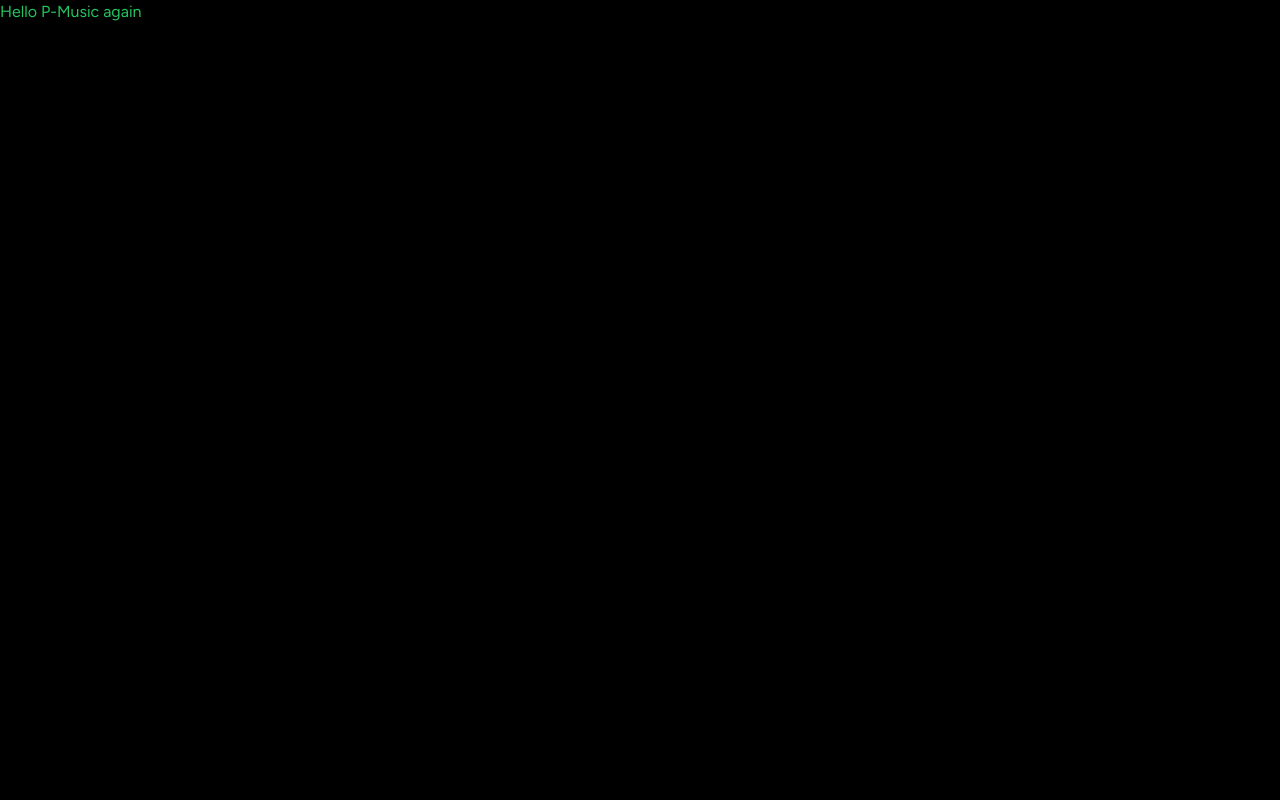
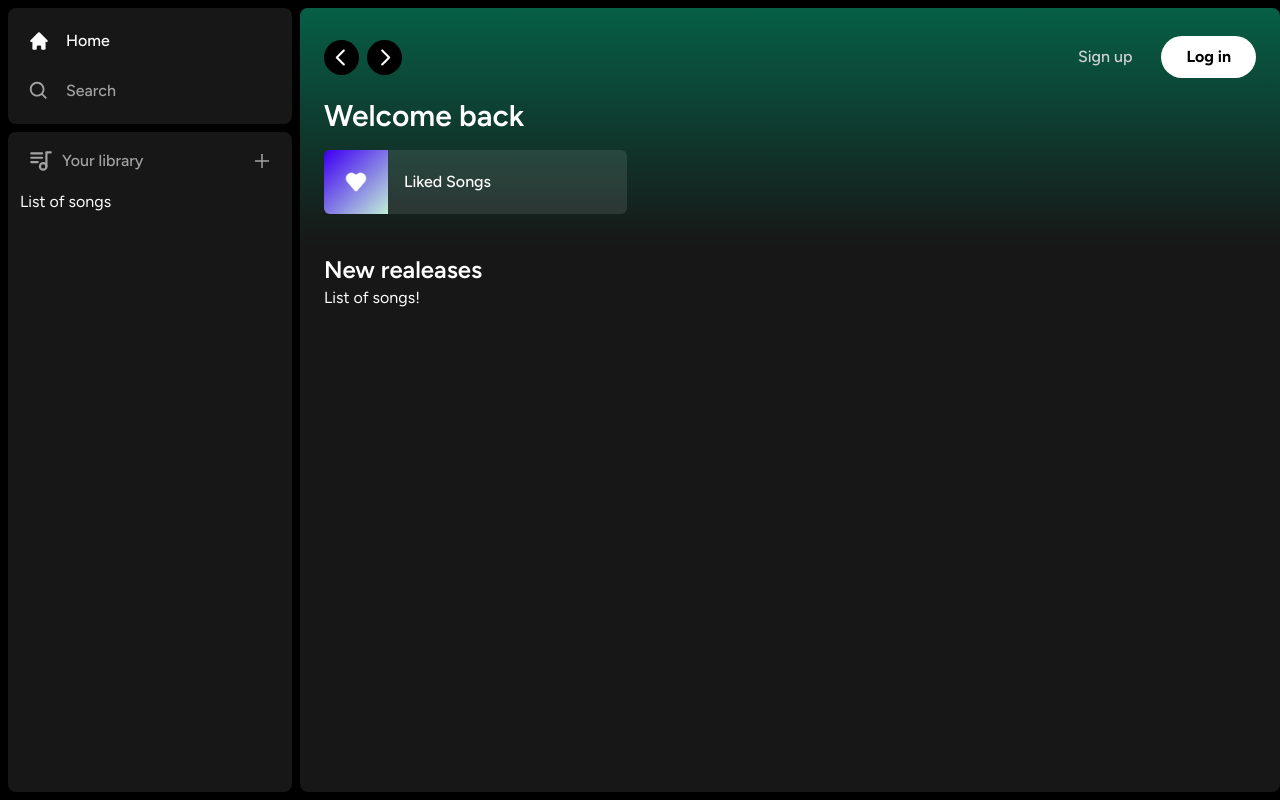
Before and after one commit to Emperordmasac/P-Music, a Next.js app: page / in a window 1280 px wide. Built offline with nearby package versions, Linux system fonts and the light colour scheme.

Commit message:
feat: implement app layout

```diff
--- a/app/(site)/page.tsx
+++ b/app/(site)/page.tsx
@@ -1,3 +1,28 @@
+import Header from "@/components/global/header"
+import ListItem from "@/components/global/list-item"
+
 export default function Home() {
-  return <div className=" text-green-500">Hello P-Music again</div>
+  return (
+    <div className=" bg-neutral-900 rounded-lg h-full w-full overflow-hidden overflow-y-auto">
+      <Header>
+        <div className=" mb-2">
+          <h1 className=" text-white text-3xl font-semibold">Welcome back</h1>
+          <div className="grid grid-cols-1 sm:grid-cols-2 xl:grid-cols-3 2xl:grid-cols-4 gap-3 mt-4">
+            <ListItem
+              image="/images/liked.png"
+              name="Liked Songs"
+              href="liked"
+            />
+          </div>
+        </div>
+      </Header>
+
+      <div className="mt-2 mb-7 px-6">
+        <div className=" flex justify-between items-center">
+          <h1 className=" text-white text-2xl font-semibold">New realeases</h1>
+        </div>
+        <div>List of songs!</div>
+      </div>
+    </div>
+  )
 }
--- a/app/layout.tsx
+++ b/app/layout.tsx
@@ -1,6 +1,9 @@
 import type { Metadata } from "next"
 import { Figtree } from "next/font/google"
+
 import "./globals.css"
+
+import Siderbar from "@/components/global/sidebar"
 
 const font = Figtree({ subsets: ["latin"] })
 
@@ -16,7 +19,9 @@
 }>) {
   return (
     <html lang="en">
-      <body className={font.className}>{children}</body>
+      <body className={font.className}>
+        <Siderbar>{children}</Siderbar>
+      </body>
     </html>
   )
 }
--- /dev/null
+++ b/components/global/header.tsx
@@ -0,0 +1,73 @@
+"use client"
+
+import { HiHome } from "react-icons/hi"
+import { twMerge } from "tailwind-merge"
+import { BiSearch } from "react-icons/bi"
+import { useRouter } from "next/navigation"
+import { RxCaretLeft, RxCaretRight } from "react-icons/rx"
+
+import Button from "@/components/ui/button"
+
+interface HeaderProps {
+  className?: string
+  children: React.ReactNode
+}
+
+export default function Header({ className, children }: HeaderProps) {
+  const router = useRouter()
+
+  const handleLogout = () => {
+    //handle logout
+  }
+
+  return (
+    <div
+      className={twMerge(
+        " h-fit bg-gradient-to-b from-emerald-800 p-6",
+        className
+      )}
+    >
+      <div className="w-full mb-4 flex items-center justify-between">
+        <div className="hidden md:flex gap-x-2 items-center">
+          <button
+            onClick={() => router.back()}
+            className=" rounded-full bg-black flex items-center justify-center hover:opacity-75 transition"
+          >
+            <RxCaretLeft size={35} className=" text-white" />
+          </button>
+          <button
+            onClick={() => router.forward()}
+            className=" rounded-full bg-black flex items-center justify-center hover:opacity-75 transition"
+          >
+            <RxCaretRight size={35} className=" text-white" />
+          </button>
+        </div>
+
+        <div className="flex md:hidden gap-x-2 items-center">
+          <button className=" rounded-full p-2 bg-white flex items-center justify-center hover:opacity-75 transition">
+            <HiHome className=" text-black " size={20} />
+          </button>
+
+          <button className=" rounded-full p-2 bg-white flex items-center justify-center hover:opacity-75 transition">
+            <BiSearch className=" text-black " size={20} />
+          </button>
+        </div>
+
+        <div className="flex items-center justify-between gap-x-4">
+          <>
+            <div>
+              <Button className=" bg-transparent text-neutral-300 font-medium">
+                Sign up
+              </Button>
+            </div>
+            <div>
+              <Button className=" bg-white px-6 py-2">Log in</Button>
+            </div>
+          </>
+        </div>
+      </div>
+
+      {children}
+    </div>
+  )
+}
--- /dev/null
+++ b/components/global/list-item.tsx
@@ -0,0 +1,35 @@
+"use client"
+
+import Image from "next/image"
+import { FaPlay } from "react-icons/fa"
+import { useRouter } from "next/navigation"
+
+interface ListItemProps {
+  image: string
+  name: string
+  href: string
+}
+
+export default function ListItem({ image, href, name }: ListItemProps) {
+  const router = useRouter()
+
+  const onClick = () => {
+    //-- Add authentication before push
+    router.push(href)
+  }
+
+  return (
+    <button
+      onClick={onClick}
+      className=" relative group flex items-center rounded-md overflow-hidden gap-x-4 bg-neutral-100/10 hover:bg-neutral-100/20 transition pr-4"
+    >
+      <div className=" relative min-h-[64px] min-w-[64px]">
+        <Image className="object-cover" src={image} alt="image" fill />
+      </div>
+      <p className="font-medium truncate py-5">{name}</p>
+      <div className=" absolute transition opacity-0 rounded-full flex items-center justify-center bg-green-500 p-4 drop-shadow-md right-5 group-hover:opacity-100 hover:scale-110">
+        <FaPlay className=" text-black" />
+      </div>
+    </button>
+  )
+}
--- /dev/null
+++ b/components/global/sidebar-item.tsx
@@ -0,0 +1,30 @@
+import Link from "next/link"
+import { IconType } from "react-icons"
+import { twMerge } from "tailwind-merge"
+
+interface SidebarItemProps {
+  icon: IconType
+  label: string
+  active?: boolean
+  href: string
+}
+
+export default function SidebarItem({
+  icon: Icon,
+  label,
+  active,
+  href
+}: SidebarItemProps) {
+  return (
+    <Link
+      href={href}
+      className={twMerge(
+        "flex flex-row h-auto items-center w-full gap-x-4 font-medium cursor-pointer hover:text-white transition text-neutral-400 py-1",
+        active && "text-white"
+      )}
+    >
+      <Icon size={26} />
+      <p className=" truncate w-full">{label}</p>
+    </Link>
+  )
+}
--- /dev/null
+++ b/components/global/sidebar.tsx
@@ -0,0 +1,53 @@
+"use client"
+
+import { useMemo } from "react"
+import { HiHome } from "react-icons/hi"
+import { BiSearch } from "react-icons/bi"
+import { usePathname } from "next/navigation"
+
+import Box from "@/components/ui/box"
+import SongLibrary from "@/components/song-library"
+import SidebarItem from "@/components/global/sidebar-item"
+
+interface SidebarProps {
+  children: React.ReactNode
+}
+
+export default function Siderbar({ children }: SidebarProps) {
+  const pathname = usePathname()
+
+  const routes = useMemo(
+    () => [
+      {
+        label: "Home",
+        icon: HiHome,
+        active: pathname !== "/search",
+        href: "/"
+      },
+      {
+        label: "Search",
+        icon: BiSearch,
+        active: pathname == "/search",
+        href: "/search"
+      }
+    ],
+    [pathname]
+  )
+  return (
+    <div className="flex h-full">
+      <div className="hidden md:flex flex-col h-full gap-y-2 bg-black w-[300px] p-2">
+        <Box>
+          <div className="flex flex-col gap-y-4 px-5 py-4">
+            {routes.map((item) => (
+              <SidebarItem key={item.label} {...item} />
+            ))}
+          </div>
+        </Box>
+        <Box className=" overflow-y-auto h-full">
+          <SongLibrary />
+        </Box>
+      </div>
+      <main className=" h-full flex-1 overflow-y-auto py-2">{children}</main>
+    </div>
+  )
+}
--- /dev/null
+++ b/components/song-library.tsx
@@ -0,0 +1,28 @@
+"use client"
+
+import { TbPlaylist } from "react-icons/tb"
+import { AiOutlinePlus } from "react-icons/ai"
+
+export default function SongLibrary() {
+  const handleUpload = () => {
+    // handle upload
+  }
+
+  return (
+    <div className="flex flex-col">
+      <div className="flex items-center justify-between px-5 pt-4">
+        <div className="inline-flex items-center gap-x-2">
+          <TbPlaylist className=" text-neutral-400" size={26} />
+          <p className=" text-neutral-400 font-medium text-md">Your library</p>
+        </div>
+        <AiOutlinePlus
+          size={20}
+          onClick={handleUpload}
+          className=" text-neutral-400 cursor-pointer hover:text-white transition"
+        />
+      </div>
+
+      <div className="flex flex-col gap-y-2 mt-4 px-3">List of songs</div>
+    </div>
+  )
+}
--- /dev/null
+++ b/components/ui/box.tsx
@@ -0,0 +1,16 @@
+import { twMerge } from "tailwind-merge"
+
+interface BoxProps {
+  className?: string
+  children: React.ReactNode
+}
+
+export default function Box({ className, children }: BoxProps) {
+  return (
+    <div
+      className={twMerge(" bg-neutral-900 rounded-lg h-fit w-full", className)}
+    >
+      {children}
+    </div>
+  )
+}
--- /dev/null
+++ b/components/ui/button.tsx
@@ -0,0 +1,27 @@
+import { forwardRef } from "react"
+import { twMerge } from "tailwind-merge"
+
+interface ButtonProps extends React.ButtonHTMLAttributes<HTMLButtonElement> {}
+
+const Button = forwardRef<HTMLButtonElement, ButtonProps>(
+  ({ className, children, disabled, type = "button", ...props }, ref) => {
+    return (
+      <button
+        type={type}
+        className={twMerge(
+          "w-full rounded-full bg-green-500 border border-transparent px-3 py-3 disabled:cursor-not-allowed disabled:opacity-50 hover:opacity-75 text-black font-bold transition",
+          className
+        )}
+        disabled={disabled}
+        ref={ref}
+        {...props}
+      >
+        {children}
+      </button>
+    )
+  }
+)
+
+Button.displayName = "Button"
+
+export default Button
```
Also changed, not shown: package.json (+6 -4 lines), public/images/liked.png (added), 1 other file (tests, documents, lock files or other folders).
